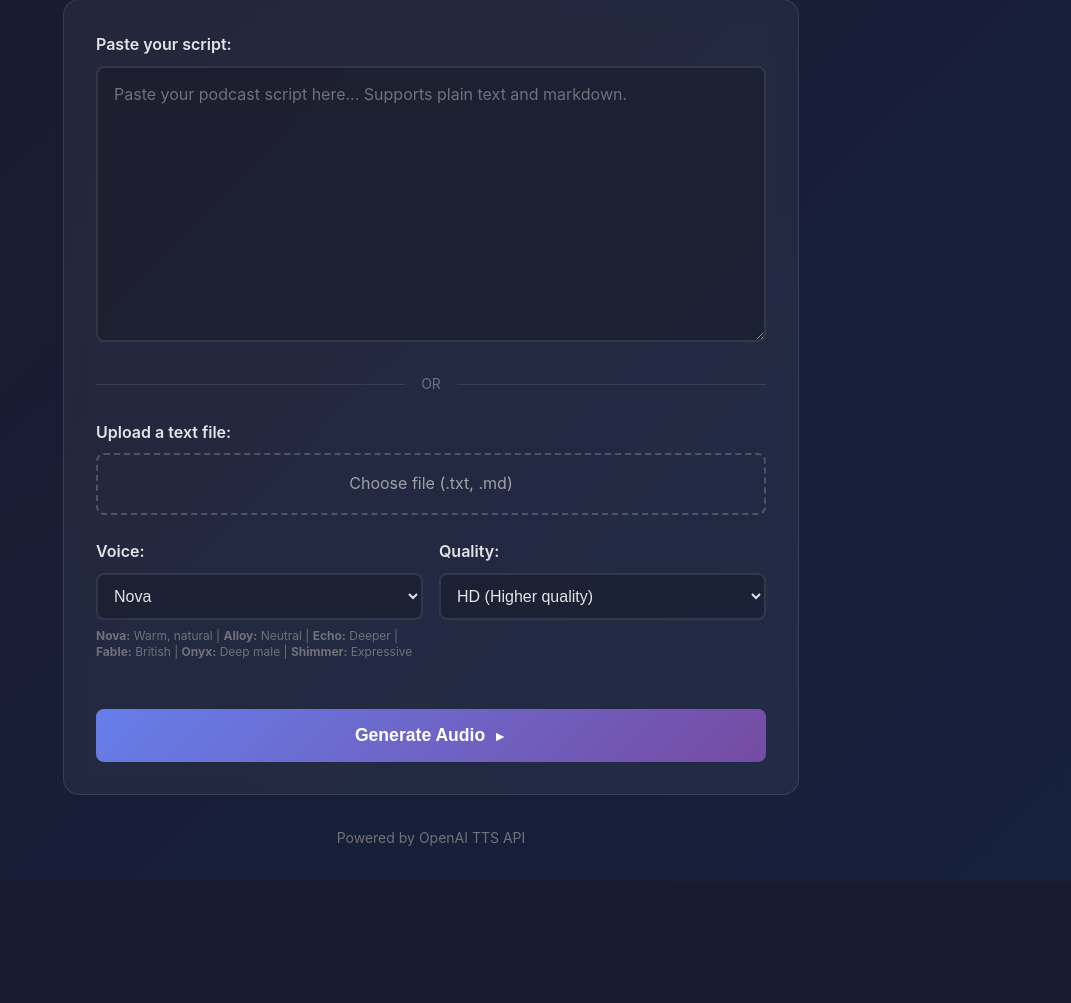
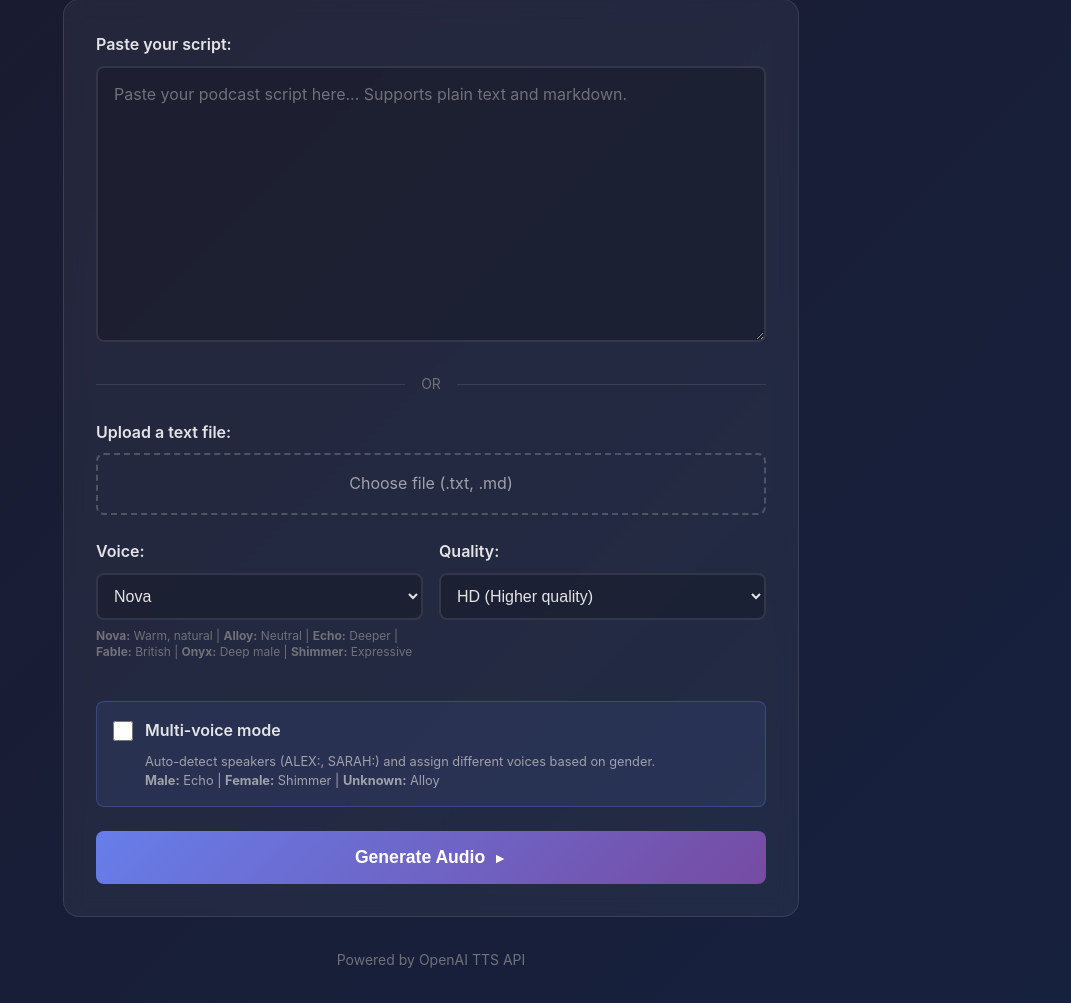
Before and after one commit to intellegix/podcast-tts-web, a Flask app: page / in a window 1280 px wide. Shown: the part 165-1168 px from the top of the page, without its empty margins (209-1280 px from the left). Before the commit the page ends 1046 px from the top, so only its background shows below. Run offline with Flask 3, Linux system fonts and the light colour scheme.

Commit message:
Add multi-voice speaker detection for podcast scripts
- Auto-detect speakers (ALEX:, SARAH:) from script format
- Gender detection using 80+ common male/female names
- Voice mapping: male→echo, female→shimmer, neutral→alloy
- Split chunks by speaker boundaries for natural transitions
- Add "Multi-voice mode" checkbox in UI
- Parallel processing preserved with per-chunk voice support

🤖 Generated with [Claude Code](https://claude.com/claude-code)

Co-Authored-By: Claude Opus 4.5 <noreply@anthropic.com>

```diff
--- a/app.py
+++ b/app.py
@@ -37,6 +37,37 @@ TEMP_DIR.mkdir(exist_ok=True)
 # OpenAI TTS options
 VOICES = ['nova', 'alloy', 'echo', 'fable', 'onyx', 'shimmer']
 MODELS = ['tts-1-hd', 'tts-1']
+
+# Multi-voice speaker detection - gender-based voice mapping
+VOICE_MAP = {
+    'male': 'echo',
+    'female': 'shimmer',
+    'neutral': 'alloy'
+}
+
+# Common names for gender detection (first names only, lowercase)
+MALE_NAMES = {
+    'alex', 'john', 'mike', 'michael', 'david', 'james', 'robert', 'chris', 'christopher',
+    'daniel', 'matthew', 'andrew', 'josh', 'joshua', 'ryan', 'brandon', 'jason', 'justin',
+    'brian', 'kevin', 'eric', 'steve', 'steven', 'mark', 'paul', 'adam', 'scott', 'greg',
+    'jeff', 'jeffrey', 'tim', 'timothy', 'tom', 'thomas', 'joe', 'joseph', 'nick', 'nicholas',
+    'tony', 'anthony', 'ben', 'benjamin', 'sam', 'samuel', 'jake', 'jacob', 'ethan', 'noah',
+    'william', 'bill', 'richard', 'rick', 'charles', 'charlie', 'george', 'peter', 'patrick',
+    'sean', 'kyle', 'tyler', 'aaron', 'nathan', 'jordan', 'dylan', 'luke', 'evan', 'austin',
+    'host', 'narrator', 'announcer'  # Generic male-coded roles
+}
+
+FEMALE_NAMES = {
+    'sarah', 'emma', 'lisa', 'mary', 'jennifer', 'amanda', 'jessica', 'ashley', 'emily',
+    'elizabeth', 'megan', 'lauren', 'rachel', 'stephanie', 'nicole', 'heather', 'michelle',
+    'amber', 'melissa', 'tiffany', 'christina', 'rebecca', 'laura', 'danielle', 'brittany',
+    'kimberly', 'kelly', 'crystal', 'amy', 'angela', 'andrea', 'anna', 'hannah', 'samantha',
+    'katherine', 'kate', 'katie', 'karen', 'nancy', 'betty', 'sandra', 'margaret', 'susan',
+    'dorothy', 'patricia', 'linda', 'barbara', 'helen', 'maria', 'sophia', 'olivia', 'ava',
+    'isabella', 'mia', 'charlotte', 'abigail', 'harper', 'evelyn', 'madison', 'grace', 'chloe',
+    'victoria', 'natalie', 'julia', 'lily', 'claire', 'zoe', 'leah', 'audrey', 'maya', 'lucy',
+    'hostess', 'co-host'  # Generic female-coded roles
+}
 
 # Parallel processing configuration
 # Set to 0 for unlimited (1 agent per chunk), or a number to limit concurrent workers
@@ -160,6 +191,112 @@ def concatenate_mp3_files(file_paths, output_path):
     return output_path
 
 
+def detect_speakers(text):
+    """Extract unique speaker names from script (e.g., ALEX:, SARAH:)"""
+    # Match patterns like "ALEX:", "Sarah:", "GUEST EXPERT:" at start of lines
+    pattern = r'^([A-Z][A-Za-z0-9 ]+?):\s'
+    speakers = set(re.findall(pattern, text, re.MULTILINE))
+    return list(speakers)
+
+
+def detect_gender(name):
+    """Detect gender from speaker name using common name lists"""
+    # Extract first word of name (e.g., "Guest Expert" -> "guest")
+    first_name = name.lower().split()[0]
+
+    if first_name in MALE_NAMES:
+        return 'male'
+    elif first_name in FEMALE_NAMES:
+        return 'female'
+    return 'neutral'
+
+
+def get_voice_for_speaker(speaker_name):
+    """Get the appropriate voice for a speaker based on gender detection"""
+    gender = detect_gender(speaker_name)
+    return VOICE_MAP.get(gender, 'alloy')
+
+
+def split_by_speaker(text, speaker_voices, max_chars=2000):
+    """
+    Split text into chunks by speaker, respecting max character limit.
+    Returns list of dicts: {'speaker': 'ALEX', 'text': '...', 'voice': 'echo'}
+    """
+    # Pattern to match speaker lines like "ALEX:" or "SARAH:" at start
+    speaker_pattern = r'^([A-Z][A-Za-z0-9 ]+?):\s*'
+
+    segments = []
+    current_speaker = None
+    current_text = []
+
+    for line in text.split('\n'):
+        line = line.strip()
+        if not line:
+            continue
+
+        # Check if this line starts with a speaker name
+        match = re.match(speaker_pattern, line)
+        if match:
+            # Save previous speaker's content
+            if current_speaker and current_text:
+                segments.append({
+                    'speaker': current_speaker,
+                    'text': ' '.join(current_text),
+                    'voice': speaker_voices.get(current_speaker, 'alloy')
+                })
+
+            # Start new speaker
+            current_speaker = match.group(1)
+            # Get the text after the speaker name
+            remaining_text = line[match.end():].strip()
+            current_text = [remaining_text] if remaining_text else []
+        elif current_speaker:
+            # Continuation of current speaker's dialogue
+            current_text.append(line)
+
+    # Don't forget the last speaker's content
+    if current_speaker and current_text:
+        segments.append({
+            'speaker': current_speaker,
+            'text': ' '.join(current_text),
+            'voice': speaker_voices.get(current_speaker, 'alloy')
+        })
+
+    # Now split any segments that exceed max_chars while preserving speaker/voice
+    final_chunks = []
+    for seg in segments:
+        text = seg['text']
+        if len(text) <= max_chars:
+            if text.strip():  # Only add non-empty chunks
+                final_chunks.append(seg)
+        else:
+            # Split long text into smaller chunks by sentences
+            sentences = re.split(r'(?<=[.!?])\s+', text)
+            current_chunk = ""
+
+            for sentence in sentences:
+                if len(current_chunk) + len(sentence) < max_chars:
+                    current_chunk += sentence + " "
+                else:
+                    if current_chunk.strip():
+                        final_chunks.append({
+                            'speaker': seg['speaker'],
+                            'text': current_chunk.strip(),
+                            'voice': seg['voice']
+                        })
+                    current_chunk = sentence + " "
+
+            # Add remaining text
+            if current_chunk.strip():
+                final_chunks.append({
+                    'speaker': seg['speaker'],
+                    'text': current_chunk.strip(),
+                    'voice': seg['voice']
+                })
+
+    return final_chunks
+
+
 @app.route('/login', methods=['GET', 'POST'])
 def login():
     """Login page"""
@@ -204,8 +341,9 @@ def generate():
 
     voice = request.form.get('voice', 'nova')
     model = request.form.get('model', 'tts-1-hd')
+    multi_voice = request.form.get('multi_voice', 'false').lower() == 'true'
 
-    def generate_stream(text, voice, model):
+    def generate_stream(text, voice, model, multi_voice):
         job_id = str(uuid.uuid4())[:8]
         job_dir = TEMP_DIR / job_id
         job_dir.mkdir(exist_ok=True)
@@ -220,13 +358,34 @@ def generate():
             if model not in MODELS:
                 model = 'tts-1-hd'
 
-            # Preprocess and split
+            # Preprocess text
             processed = preprocess_text(text)
-            chunks = split_into_chunks(processed)
+
+            # Check for multi-voice mode with speaker detection
+            speaker_voices = {}
+            if multi_voice:
+                # Detect speakers from the original text (before preprocessing removes the markers)
+                speakers = detect_speakers(text)
+                if speakers:
+                    # Build voice mapping for each speaker
+                    for speaker in speakers:
+                        speaker_voices[speaker] = get_voice_for_speaker(speaker)
+                    print(f"[TTS] Multi-voice mode: detected {len(speakers)} speakers: {speaker_voices}", file=sys.stderr, flush=True)
+
+            # Split text into chunks
+            if speaker_voices:
+                # Multi-voice: split by speaker boundaries
+                chunks = split_by_speaker(text, speaker_voices)
+                mode_desc = f"multi-voice ({len(speaker_voices)} speakers)"
+            else:
+                # Single voice: split by length only
+                chunks = [{'text': chunk, 'voice': voice, 'speaker': None} for chunk in split_into_chunks(processed)]
+                mode_desc = f"single-voice ({voice})"
+
             total_chunks = len(chunks)
 
             yield f"data: {{\"status\": \"processing\", \"message\": \"Starting generation...\", \"total\": {total_chunks}}}\n\n"
-            print(f"[TTS] Starting generation: {total_chunks} chunks, model={model}, voice={voice}", file=sys.stderr, flush=True)
+            print(f"[TTS] Starting generation: {total_chunks} chunks, model={model}, mode={mode_desc}", file=sys.stderr, flush=True)
 
             # Get OpenAI client
             client = get_client()
@@ -234,7 +393,7 @@ def generate():
             # Generate audio for each chunk IN PARALLEL using gevent
             def generate_single_chunk(args):
                 """Generate a single chunk - called by gevent greenlets"""
-                idx, chunk_text = args
+                idx, chunk_text, chunk_voice, chunk_speaker = args
                 chunk_path = job_dir / f"chunk-{idx:03d}.mp3"
 
                 try:
@@ -243,21 +402,21 @@ def generate():
 
                     response = client.audio.speech.create(
                         model=model,
-                        voice=voice,
+                        voice=chunk_voice,  # Use per-chunk voice
                         input=chunk_text,
                         response_format="mp3"
                     )
                     response.stream_to_file(str(chunk_path))
 
                     if chunk_path.exists() and chunk_path.stat().st_size > 0:
-                        return (idx, chunk_path, None)
+                        return (idx, chunk_path, chunk_voice, chunk_speaker, None)
                     else:
-                        return (idx, None, "Empty file generated")
+                        return (idx, None, chunk_voice, chunk_speaker, "Empty file generated")
                 except Exception as e:
-                    return (idx, None, str(e))
+                    return (idx, None, chunk_voice, chunk_speaker, str(e))
 
-            # Prepare chunk args (index, text) for parallel processing
-            chunk_args = [(i, chunk) for i, chunk in enumerate(chunks)]
+            # Prepare chunk args (index, text, voice, speaker) for parallel processing
+            chunk_args = [(i, chunk['text'], chunk['voice'], chunk.get('speaker')) for i, chunk in enumerate(chunks)]
 
             # Track results by index for ordered concatenation
             results = {}
@@ -271,7 +430,7 @@ def generate():
 
             # Process chunks in parallel
             for result in pool.imap_unordered(generate_single_chunk, chunk_args):
-                idx, path, error = result
+                idx, path, chunk_voice, chunk_speaker, error = result
                 completed += 1
 
                 if error:
@@ -280,7 +439,8 @@ def generate():
                     return
 
                 results[idx] = path
-                print(f"[TTS] Chunk {idx+1} done ({path.stat().st_size} bytes) [{completed}/{total_chunks}]", file=sys.stderr, flush=True)
+                speaker_info = f" [{chunk_speaker}:{chunk_voice}]" if chunk_speaker else f" [{chunk_voice}]"
+                print(f"[TTS] Chunk {idx+1} done{speaker_info} ({path.stat().st_size} bytes) [{completed}/{total_chunks}]", file=sys.stderr, flush=True)
                 yield f"data: {{\"status\": \"processing\", \"message\": \"Completed {completed}/{total_chunks} chunks ({pool_size} agents)\", \"current\": {completed}, \"total\": {total_chunks}}}\n\n"
 
             # Get chunk files in correct order for concatenation
@@ -301,7 +461,7 @@ def generate():
         except Exception as e:
             yield f"data: {json.dumps({'status': 'error', 'message': f'Error: {str(e)}'})}\n\n"
 
-    response = Response(generate_stream(text, voice, model), mimetype='text/event-stream')
+    response = Response(generate_stream(text, voice, model, multi_voice), mimetype='text/event-stream')
     response.headers['Cache-Control'] = 'no-cache'
     response.headers['Connection'] = 'keep-alive'
     response.headers['X-Accel-Buffering'] = 'no'  # Critical for Render's nginx proxy
--- a/static/style.css
+++ b/static/style.css
@@ -390,3 +390,41 @@ footer {
     margin-bottom: 1.5rem;
     text-align: center;
 }
+
+/* Multi-voice checkbox section */
+.checkbox-section {
+    background: rgba(102, 126, 234, 0.1);
+    border: 1px solid rgba(102, 126, 234, 0.3);
+    border-radius: 0.5rem;
+    padding: 1rem;
+    margin-top: 1rem;
+}
+
+.checkbox-label {
+    display: flex;
+    align-items: center;
+    gap: 0.75rem;
+    cursor: pointer;
+    font-weight: 600;
+    margin-bottom: 0.5rem;
+}
+
+.checkbox-label input[type="checkbox"] {
+    width: 1.25rem;
+    height: 1.25rem;
+    accent-color: #667eea;
+    cursor: pointer;
+}
+
+.checkbox-text {
+    color: #e4e4e7;
+    font-size: 1rem;
+}
+
+.multi-voice-hint {
+    display: block;
+    font-size: 0.8rem;
+    color: #a1a1aa;
+    line-height: 1.5;
+    margin-left: 2rem;
+}
--- a/templates/index.html
+++ b/templates/index.html
@@ -67,6 +67,17 @@
                             {% endfor %}
                         </select>
                     </div>
+                </div>
+
+                <div class="form-section checkbox-section">
+                    <label class="checkbox-label">
+                        <input type="checkbox" id="multi_voice" name="multi_voice" value="true">
+                        <span class="checkbox-text">Multi-voice mode</span>
+                    </label>
+                    <small class="multi-voice-hint">
+                        Auto-detect speakers (ALEX:, SARAH:) and assign different voices based on gender.
+                        <br><strong>Male:</strong> Echo | <strong>Female:</strong> Shimmer | <strong>Unknown:</strong> Alloy
+                    </small>
                 </div>
 
                 <button type="submit" id="generate-btn">
```
